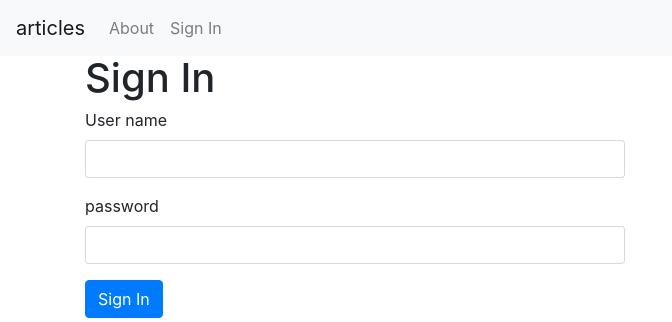
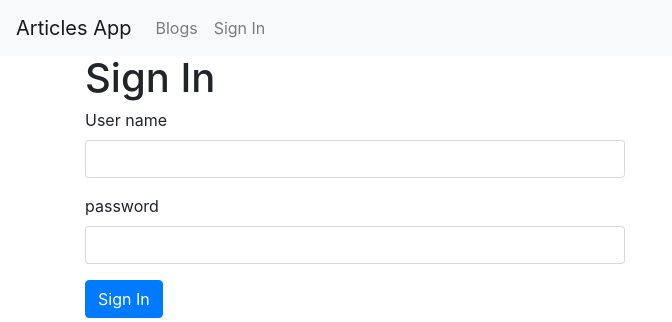
Before and after one commit to MahmoudFarid/articles, a Django app: page /accounts/login/ in a window 1280 px wide. Shown: the top 322 px of the page, without its empty margins (0-672 px from the left). Run offline with Django 3.2, Linux system fonts and the light colour scheme; parts of the project's set-up code (start-up, migrations or seed data) failed here and were passed over; some libraries are stand-ins or nearby versions.

Commit message:
Add all links in base page

```diff
--- a/articles/templates/base.html
+++ b/articles/templates/base.html
@@ -28,6 +28,10 @@
 
     {% endblock %}
 
+    {% block extra_css %}
+
+    {% endblock extra_css %}
+
   </head>
 
   <body>
@@ -37,14 +41,32 @@
         <button class="navbar-toggler navbar-toggler-right" type="button" data-toggle="collapse" data-target="#navbarSupportedContent" aria-controls="navbarSupportedContent" aria-expanded="false" aria-label="Toggle navigation">
           <span class="navbar-toggler-icon"></span>
         </button>
-        <a class="navbar-brand" href="{% url 'home' %}">articles</a>
+        <a class="navbar-brand" href="{% url 'home' %}">Articles App</a>
 
         <div class="collapse navbar-collapse" id="navbarSupportedContent">
           <ul class="navbar-nav mr-auto">
             <li class="nav-item">
-              <a class="nav-link" href="{% url 'about' %}">About</a>
+              <a class="nav-link" href="{% url 'blogs:approved' %}">Blogs</a>
             </li>
             {% if request.user.is_authenticated %}
+              {% if 'users.can_write_blogs' in perms %}
+                <li class="nav-item">
+                  <a class="nav-link" href="{% url 'blogs:list' %}">Open Blogs</a>
+                </li>
+                <li class="nav-item">
+                  <a class="nav-link" href="{% url 'blogs:list_user_blog' %}">My Blogs</a>
+                </li>
+              {% endif %}
+
+              {% if 'users.can_review_blogs' in perms %}
+                <li class="nav-item">
+                  <a class="nav-link" href="{% url 'blogs:list_to_reassign' %}">Reassign User</a>
+                </li>
+                <li class="nav-item">
+                  <a class="nav-link" href="{% url 'blogs:need_approval' %}">Need Approved</a>
+                </li>
+              {% endif %}
+
               <li class="nav-item">
                 {# URL provided by django-allauth/account/urls.py #}
                 <a class="nav-link" href="{% url 'account_logout' %}">{% trans "Sign Out" %}</a>
@@ -70,7 +92,11 @@
       {% endif %}
 
       {% block content %}
-        <p>Use this document as a way to quick start any new project.</p>
+        {% if request.user.is_authenticated %}
+          <p>Home Page!</p>
+        {% else %}
+          <p>You nead to sign in to show the Articles link!</p>
+        {% endif %}
       {% endblock content %}
 
     </div> <!-- /container -->
@@ -96,5 +122,9 @@
 
 
     {% endblock javascript %}
+
+    {% block extra_js %}
+
+    {% endblock extra_js %}
   </body>
 </html>
```
